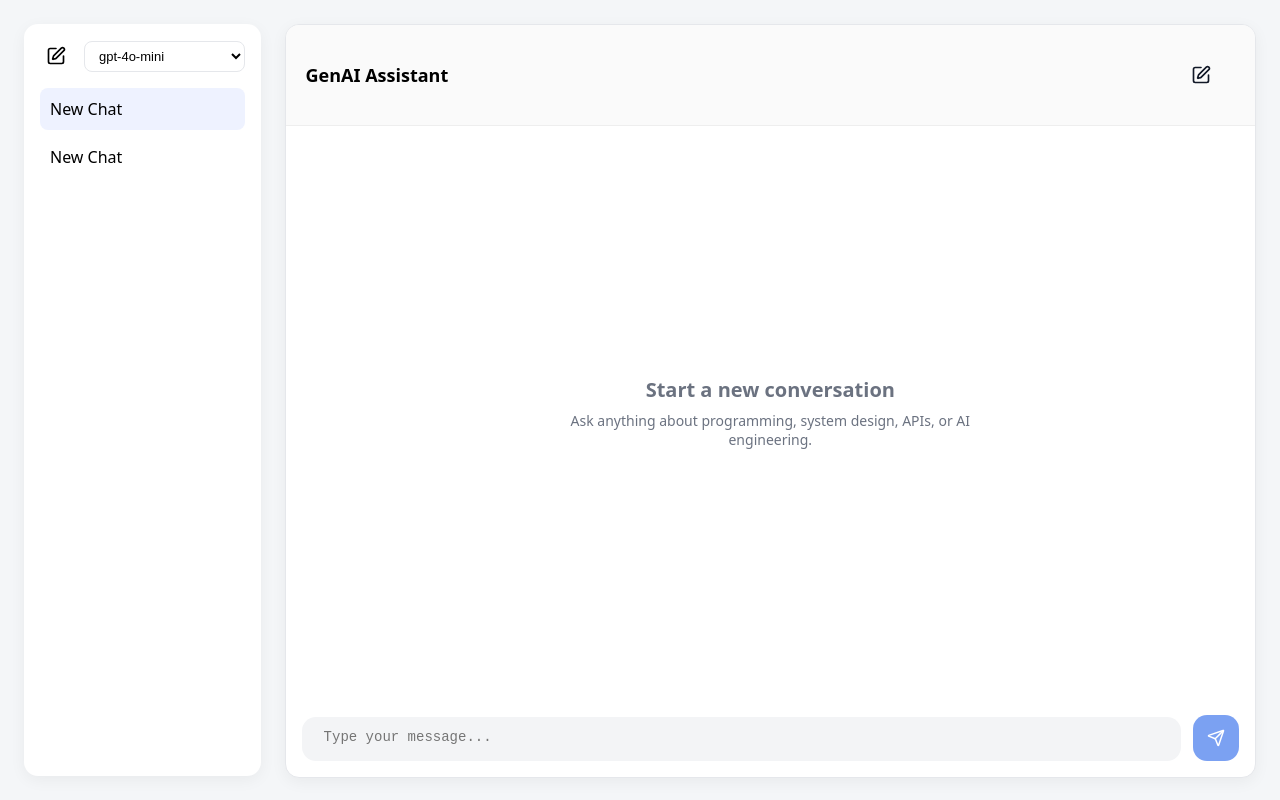
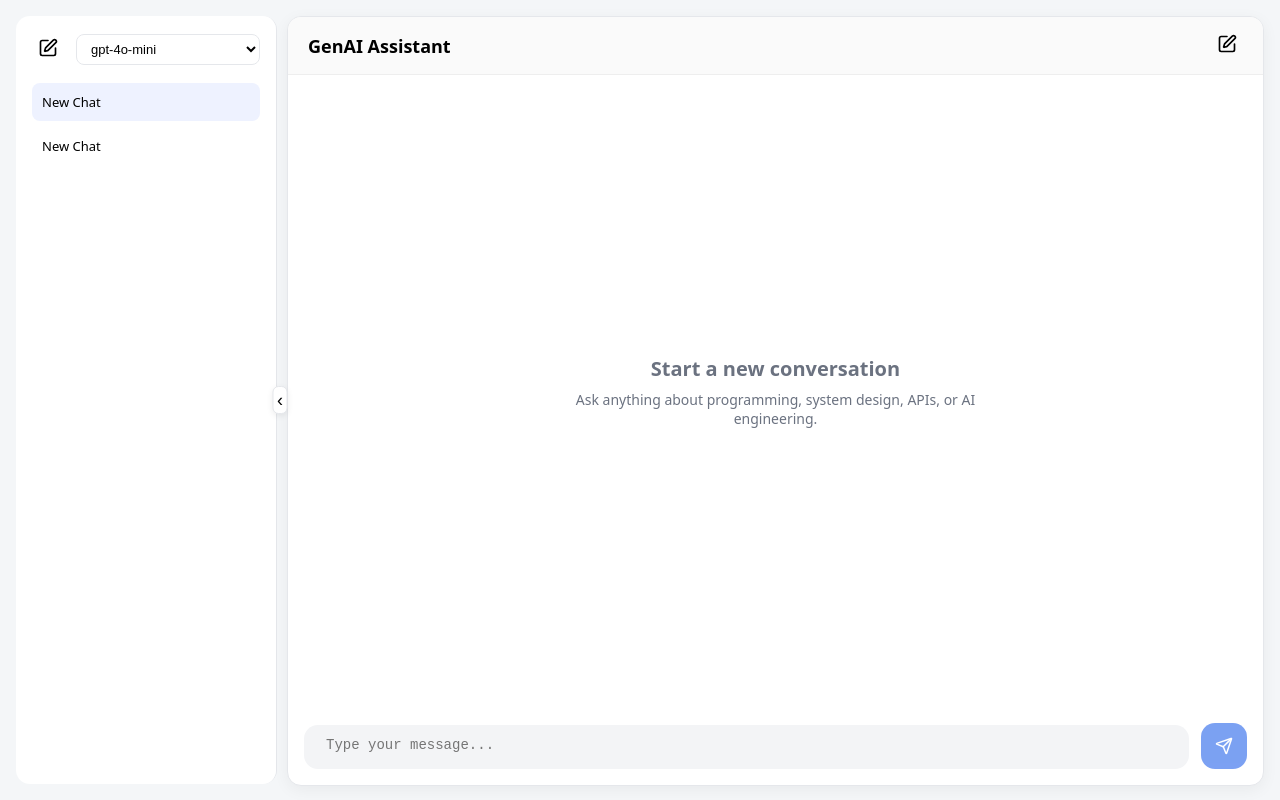
Before and after one commit to RachnaSunki/ai-developer-copilot, a React (Vite) app in the folder ai-chat-frontend/: page / in a window 1280 px wide. Built offline with nearby package versions, Linux system fonts and the light colour scheme.

Commit message:
Updated main.py ,added copy button for the response copy

```diff
--- a/ai-chat-frontend/src/App.tsx
+++ b/ai-chat-frontend/src/App.tsx
@@ -1,6 +1,6 @@
 import ChatWindow from "./components/ChatWindow";
 import ChatInput from "./components/ChatInput";
-import { ArrowDown } from "lucide-react";
+import { ArrowDown, PanelLeftClose, PanelLeftOpen } from "lucide-react";
 import { useChat } from "./hooks/useChat";
 import { SquarePen } from "lucide-react";
 import { useEffect, useRef, useState } from "react";
@@ -19,11 +19,12 @@ function App() {
     handleSend,
     handleStop,
     handleRegenerate
-
   } = useChat();
 
   const scrollRef = useRef<HTMLDivElement | null>(null);
   const [isAtBottom, setIsAtBottom] = useState(true);
+  const [isSidebarOpen, setIsSidebarOpen] = useState(true);
+
   const lastMessage = messages[messages.length - 1];
   const isStreaming = lastMessage?.status === "streaming";
 
@@ -33,37 +34,45 @@ function App() {
 
     const handleScroll = () => {
       const { scrollTop, scrollHeight, clientHeight } = container;
-
-      const distanceFromBottom =
-        scrollHeight - scrollTop - clientHeight;
-
+      const distanceFromBottom = scrollHeight - scrollTop - clientHeight;
       setIsAtBottom(distanceFromBottom < 20);
     };
 
     container.addEventListener("scroll", handleScroll);
-
-    return () => {
-      container.removeEventListener("scroll", handleScroll);
-    };
+    return () => container.removeEventListener("scroll", handleScroll);
   }, []);
 
   return (
     <div
       style={{
         height: "100vh",
+        overflow: "hidden",
         display: "flex",
         backgroundColor: "#f4f6f8",
-        padding: "24px",   // ✅ outer spacing
-        boxSizing: "border-box",
-        gap: "24px",
-      }}>
+        // padding: "16px",
+        position: "relative",
+        // gap: "12px",
+      }}
+    >
+      <div style={{ padding: "16px", display: "flex", width: "100%" }}>
       {/* ✅ Sidebar */}
       <div
         style={{
-          width: "260px",
+          width: isSidebarOpen ? "260px" : "0px",
+          transition: "width 0.3s ease",
+          overflow: "hidden",
+          height: "100%",
+          borderRadius: "14px",
+          borderRight: isSidebarOpen ? "1px solid #e5e7eb" : "none",
+        }}
+      >
+        {isSidebarOpen && (
+          <div
+            style={{
+              height: "100%",
               backgroundColor: "white",
-          borderRadius: "14px",       // ✅ round edges
-          boxShadow: "0 4px 16px rgba(0,0,0,0.05)",
+              // borderRadius: "14px",
+              // boxShadow: "0 4px 16px rgba(0,0,0,0.05)",
               padding: "16px",
               display: "flex",
               flexDirection: "column",
@@ -77,7 +86,6 @@ function App() {
                 marginBottom: "16px",
               }}
             >
-          {/* Left: New Chat Icon */}
               <button
                 onClick={createNewSession}
                 style={{
@@ -86,23 +94,11 @@ function App() {
                   cursor: "pointer",
                   padding: "6px",
                   borderRadius: "8px",
-              display: "flex",
-              alignItems: "center",
-              justifyContent: "center",
-              transition: "background 0.2s ease",
                 }}
-            onMouseEnter={(e) =>
-              (e.currentTarget.style.backgroundColor = "#f3f4f6")
-            }
-            onMouseLeave={(e) =>
-              (e.currentTarget.style.backgroundColor = "transparent")
-            }
-            title="New Chat"
               >
                 <SquarePen size={20} />
               </button>
 
-          {/* Right: Model Dropdown */}
               <select
                 style={{
                   flex: 1,
@@ -129,6 +125,7 @@ function App() {
                     borderRadius: "8px",
                     cursor: "pointer",
                     marginBottom: "6px",
+                    fontSize: "13px",
                     backgroundColor:
                       session.id === activeSessionId
                         ? "#eef2ff"
@@ -140,9 +137,39 @@ function App() {
               ))}
             </div>
           </div>
+        )}
+      </div>
+
+      {/* ✅ Toggle Button */}
+      <button
+        onClick={() => setIsSidebarOpen((prev) => !prev)}
+        style={{
+          position: "absolute",
+          top: "50%",
+          left: isSidebarOpen ? "280px" : "17px",
+          transform: "translate(-50%, -50%)",
+          zIndex: 10,
+          width: "15px",
+          height: "28px",
+          borderRadius: "6px",
+          border: "1px solid #e5e7eb",
+          backgroundColor: "white",
+          cursor: "pointer",
+          display: "flex",
+          alignItems: "center",
+          justifyContent: "center",
+          boxShadow: "0 2px 6px rgba(0,0,0,0.08)",
+          transition: "left 0.3s ease",
+          fontSize: "18px",
+        }}
+      >
+        {isSidebarOpen ? "‹" : "›"}
+      </button>
+
+      {/* ✅ Chat Container */}
       <div
         style={{
-          width: "100%",
+          flex: 1,
           height: "100%",
           backgroundColor: "white",
           borderRadius: "14px",
@@ -151,8 +178,10 @@ function App() {
           display: "flex",
           flexDirection: "column",
           overflow: "hidden",
+          marginLeft: "10px",
         }}
       >
+        {/* Header */}
         <div
           style={{
             padding: "16px 20px",
@@ -165,42 +194,35 @@ function App() {
             alignItems: "center",
           }}
         >
-          <div
-            style={{
-              fontWeight: 600,
-              fontSize: "18px",
-            }}
-          >
-            GenAI Assistant
-          </div>
+          <div style={{ fontWeight: 600 }}>GenAI Assistant</div>
 
           <button
             onClick={createNewSession}
             disabled={loading || isTyping}
-            title="New Chat"
             style={{
               border: "none",
-              backgroundColor: "transparent",   // remove blue
-              // padding: "6px",
-              borderRadius: "8px",
+              backgroundColor: "transparent",
               cursor: loading || isTyping ? "not-allowed" : "pointer",
-              display: "flex",
-              padding: "24px",
-              // alignItems: "center",
-              // justifyContent: "center",
               opacity: loading || isTyping ? 0.6 : 1,
-              transition: "opacity 0.2s ease",
             }}
           >
-            <SquarePen size={20} color="#111827" />
+            <SquarePen size={20} />
           </button>
         </div>
 
-          <div ref={scrollRef} style={{ flex: 1, padding: "16px", overflowY: "auto" }}>
-            <ChatWindow messages={messages} loading={loading} handleRegenerate={handleRegenerate} />
+        {/* Chat Window */}
+        <div
+          ref={scrollRef}
+          style={{ flex: 1, padding: "16px", overflowY: "auto" }}
+        >
+          <ChatWindow
+            messages={messages}
+            loading={loading}
+            handleRegenerate={handleRegenerate}
+          />
         </div>
 
-        <div style={{ position: "relative" }}>
+        {/* Scroll Down Button + Input */}
           {!isAtBottom && !isStreaming && (
             <button
               onClick={() => {
@@ -225,7 +247,6 @@ function App() {
                 display: "flex",
                 alignItems: "center",
                 justifyContent: "center",
-              fontSize: "18px",
               }}
             >
               <ArrowDown size={18} />
@@ -242,7 +263,6 @@ function App() {
               onStop={handleStop}
             />
           </div>
-
         </div>
         </div>
     </div>
--- a/ai-chat-frontend/src/components/MessageBubble.tsx
+++ b/ai-chat-frontend/src/components/MessageBubble.tsx
@@ -3,6 +3,7 @@ import ReactMarkdown from "react-markdown";
 import remarkGfm from "remark-gfm";
 import type { Message } from "../types/chat";
 import { Copy, Check } from "lucide-react";
+import { RotateCcw } from "lucide-react";
 
 interface Props {
   message: Message;
@@ -12,6 +13,19 @@ interface Props {
 
 function MessageBubble({ message, isLast, onRegenerate }: Props) {
   const isUser = message.role === "user";
+  const [copied, setCopied] = useState(false);
+
+
+  const handleCopy = async () => {
+    try {
+      await navigator.clipboard.writeText(message.content);
+      setCopied(true);
+
+      setTimeout(() => setCopied(false), 1500);
+    } catch (err) {
+      console.error("Copy failed:", err);
+    }
+  };
 
   // ✅ Streaming loading state
   if (
@@ -88,40 +102,65 @@ function MessageBubble({ message, isLast, onRegenerate }: Props) {
 
       {/* ✅ Regenerate Button (Polished) */}
       {message.role === "assistant" &&
-        isLast &&
         message.status === "complete" && (
           <div
             style={{
               display: "flex",
               justifyContent: "flex-start",
-              marginTop: "6px",
-              marginLeft: "4px",
+              marginTop: "-8ypx",
+              marginLeft: "-8px",
             }}
           >
-            <button
+             {message.role === "assistant" && isLast &&
+              message.status === "complete" &&
+              <button
               onClick={onRegenerate}
               style={{
                 display: "flex",
                 alignItems: "center",
                 justifyContent: "center",
-                width: "32px",
-                height: "32px",
+                // width: "32px",
+                // height: "28px",
                 fontSize: "22px",
-                borderRadius: "8px",
-                backgroundColor: "#f3f4f6",
-                border: "1px solid #e5e7eb",
+                borderRadius: "30px",
+                backgroundColor: "transparent",
+                border: "none",
                 cursor: "pointer",
                 transition: "all 0.2s ease",
               }}
-              onMouseEnter={(e) => {
+              onMouseOver={(e) => {
                 e.currentTarget.style.backgroundColor = "#e5e7eb";
               }}
               onMouseLeave={(e) => {
-                e.currentTarget.style.backgroundColor = "#f3f4f6";
+                e.currentTarget.style.backgroundColor = "transparent";
               }}
             >
-              ↻
+             <RotateCcw size={16} />
+            </button>}
+            {message.role === "assistant" &&
+              message.status === "complete" &&
+              <button
+                onClick={handleCopy}
+                style={{
+                  // position: "absolute",
+                  // top: "8px",
+                  // right: "8px",
+                  fontSize: "22px",
+                  border: "none",
+                  backgroundColor: 'transparent',
+                  color:  "#374151",
+                  // padding: "6px",
+                  borderRadius: "6px",
+                  cursor: "pointer",
+                  display: "flex",
+                  alignItems: "center",
+                  justifyContent: "center",
+                  transition: "all 0.2s ease",
+                }}
+              >
+               {copied ? <Check size={16} /> : <Copy size={16} />}
             </button>
+        }
           </div>
         )}
     </div>
```
Also changed, not shown: 1 other file (tests, documents, lock files or other folders). Lines whose indentation alone changed are shown as unchanged.
